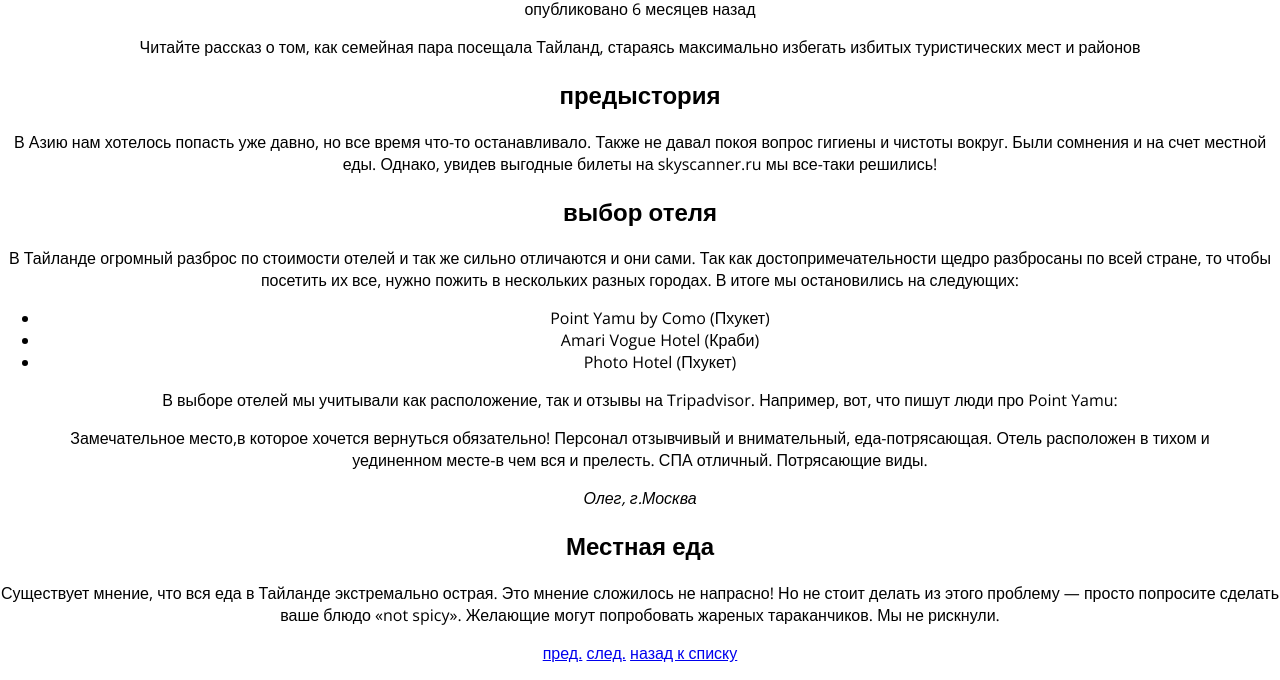
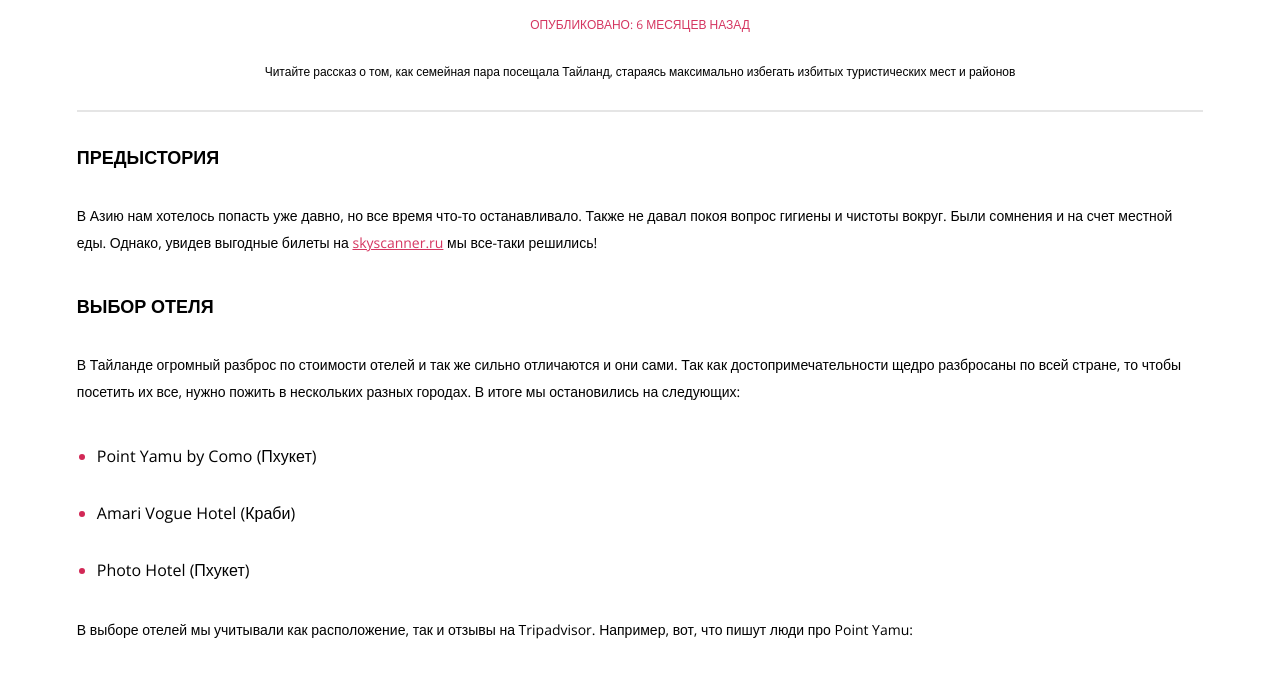
Before and after one commit to tsiapin/29017-pink, a website: page post.html in a window 1280 px wide. Shown: the part 470-1150 px from the top of the page. Drawn offline with nearby package versions, Linux system fonts and the light colour scheme; files that its build step writes are made by us from their sources.

Commit message:
пост мобайл
страница поста версия для мобильных устройств готова

```diff
--- a/less/components/post.less
+++ b/less/components/post.less
@@ -1,50 +1,122 @@
 .content-post{
-
+    padding-left: 6%;
+    padding-right: 6%;
 }
 
 .post{
 
     &__title{
-
+        margin: 0;
+        padding-top: 30px;
+        padding-bottom: 20px;
+        font-size: 30px;
+        line-height: 36px;
+        font-weight: bold;
     }
 
     &__date{
-
+        margin: 0;
+        padding-bottom: 20px;
+        font-size: 12px;
+        line-height: 27px;
+        text-transform: uppercase;
+        color: @blog-date;
     }
 
     &__descr{
+        font-size: 12px;
+        line-height: 27px;
+        margin: 0;
+        padding-bottom: 25px;
+        border-bottom: 2px solid @blog-sec;
 
     }
 
     &__subtitle{
+        text-align: left;
+        font-size: 18px;
+        line-height: 30px;
+        text-transform: uppercase;
+        padding-top: 30px;
+        padding-bottom: 30px;
+        margin: 0;
+    }
+
+    &__text{
+        padding-bottom: 5px;
+        margin: 0;
+        text-align: left;
+        font-size: 14px;
+        line-height: 27px;
+    }
+
+    &__link{
+        color: @blog-date;
+    }
+
+    &__list{
+        margin: 0;
+        padding-top: 35px;
+        padding-left: 20px;
+        text-align: left;
+        color: @blog-pag;
+    }
+
+    &__list-item{
+        padding-bottom: 35px;
+    }
+
+    &__list-item-text{
+        color: black;
+    }
+
+    &__quote{
+        padding-left: 6%;
+        margin: 0;
 
     }
 
-    &__text{
-
-    }
-
-    &__list{
-
-    }
-
-    &__quote{
-
+    &__quote-wrapper{
+        margin-top: 35px;
+        text-align: left;
+        font-size: 14px;
+        line-height: 27px;
+        border-left: 2px solid @blog-date;
     }
 
     &__name{
-
-    }
-
-    &__subtitle{
-
+        padding-left: 6%;
+        font-style: italic;
     }
 }
 
 .post-pagination{
+    display:flex;
+    justify-content: space-between;
+    flex-wrap: wrap;
+    width: 280px;
+    min-height: 150px;
+    margin-top: 35px;
+    margin-left: auto;
+    margin-right: auto;
 
     &__item{
+        display: inline-block;
+        width: 130px;
+        padding-top: 20px;
+        min-height: 40px;
+        font-size: 18px;
+        line-height: 30px;
+        font-weight: bold;
+        text-transform: uppercase;
+        text-decoration: none;
+        color: @blog;
+        border: 3px solid @blog-sec;
 
+        &:last-child{
+            width:100%;
+            margin-top: 8px;
+        }
     }
 }
 
--- a/less/style.less
+++ b/less/style.less
@@ -5,3 +5,4 @@
 @import "components/index-content";
 @import "components/index-footer";
 @import "components/blog.less";
+@import "components/post.less";
--- a/post.html
+++ b/post.html
@@ -44,28 +44,27 @@
 <div class="content-post">
         <article class="post">
             <h1 class="post__title">Антон и Надя в Тайланде</h1>
-            <p class="post__date">опубликовано <span>6</span> <span>месяцев</span> назад</p>
+            <p class="post__date">опубликовано: <span>6</span> <span>месяцев</span> назад</p>
             <p class="post__descr">Читайте рассказ о том, как семейная пара посещала Тайланд, стараясь максимально избегать
             избитых туристических мест и районов</p>
             <h2 class="post__subtitle">предыстория</h2>
             <p class="post__text">В Азию нам хотелось попасть уже давно, но все время что-то останавливало. Также не давал покоя
-            вопрос гигиены и чистоты вокруг. Были сомнения и на счет местной еды. Однако, увидев выгодные
-            билеты на skyscanner.ru мы все-таки решились!</p>
+            вопрос гигиены и чистоты вокруг. Были сомнения и на счет местной еды. Однако, увидев выгодные билеты на <a href="http://skyscanner.ru" class="post__link">skyscanner.ru</a> мы все-таки решились!</p>
             <h2 class="post__subtitle">выбор отеля</h2>
             <p class="post__text">В Тайланде огромный разброс по стоимости отелей и так же сильно отличаются и они сами. Так как
             достопримечательности щедро разбросаны по всей стране, то чтобы посетить их все, нужно пожить в
-            нескольких разных городах. В итоге мы остановились на следующих:
+            нескольких разных городах. В итоге мы остановились на следующих:</p>
         <ul class="post__list">
-            <li>Point Yamu by Como (Пхукет)</li>
-            <li>Amari Vogue Hotel (Краби)</li>
-            <li>Photo Hotel (Пхукет)</li>
+            <li class="post__list-item"><span class="post__list-item-text">Point Yamu by Como (Пхукет)</span></li>
+            <li class="post__list-item"><span class="post__list-item-text">Amari Vogue Hotel (Краби)</span></li>
+            <li class="post__list-item"><span class="post__list-item-text">Photo Hotel (Пхукет)</span></li>
         </ul>
-            В выборе отелей мы учитывали как расположение, так и отзывы на Tripadvisor. Например, вот, что пишут люди про Point Yamu:</p>
-            <blockquote class="post__quote">Замечательное место,в которое хочется вернуться обязательно! Персонал отзывчивый
-            и внимательный,
-            еда-потрясающая. Отель расположен в тихом и уединенном месте-в чем вся и прелесть. СПА отличный. Потрясающие виды.
-            </blockquote>
-            <cite class="post__name">Олег, г.Москва</cite>
+            <p class="post__text">В выборе отелей мы учитывали как расположение, так и отзывы на Tripadvisor. Например, вот, что пишут люди про Point Yamu:</p>
+            <div class="post__quote-wrapper">
+                <blockquote class="post__quote">Замечательное место,в которое хочется вернуться обязательно! Персонал отзывчивый и внимательный, еда-потрясающая. Отель расположен в тихом и уединенном месте-в чем вся и прелесть. СПА отличный. Потрясающие виды.
+                </blockquote>
+                <cite class="post__name">Олег, г.Москва</cite>
+            </div>
             <h2 class="post__subtitle">Местная еда</h2>
             <p class="post__text">Существует мнение, что вся еда в Тайланде экстремально острая. Это мнение сложилось не напрасно! Но не стоит делать из этого проблему — просто попросите сделать ваше блюдо «not spicy». Желающие могут попробовать жареных тараканчиков. Мы не рискнули.
             </p>
```
